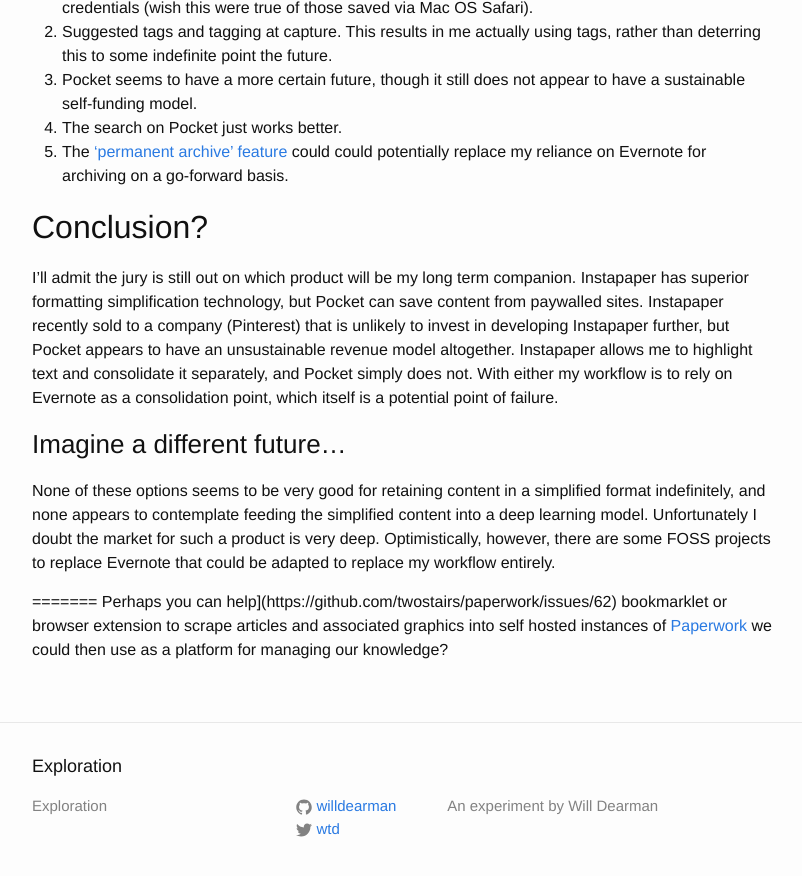
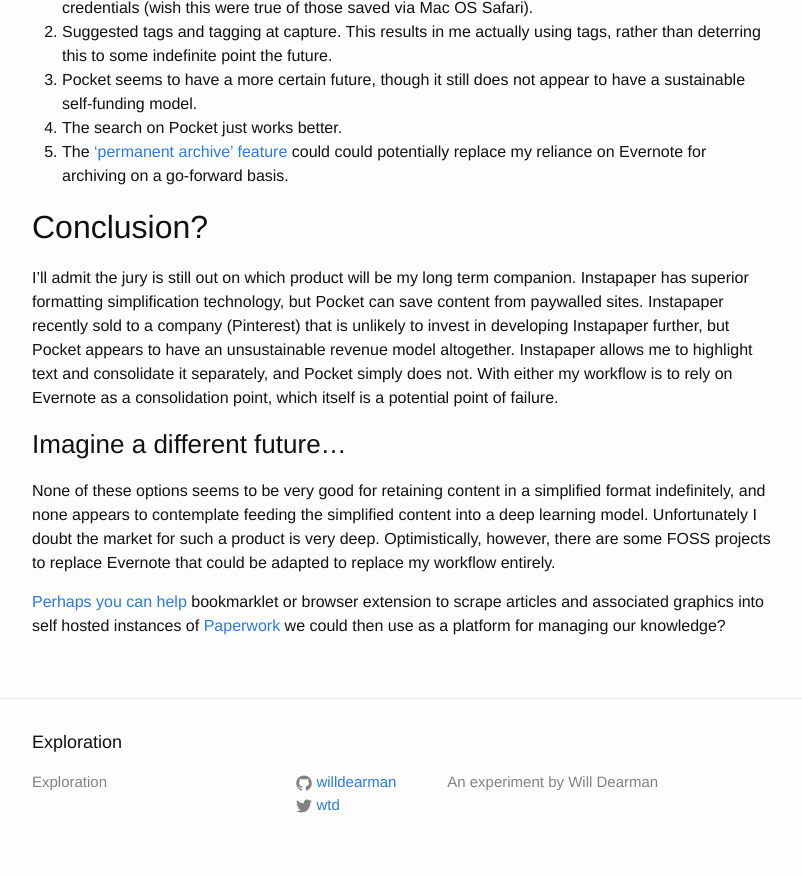
Before and after one commit to willdearman/willdearman, a Jekyll site: the page built from _posts/2016-10-06-instapaper-vs-pocket.md, in a window 1280 px wide and 900 px high, scrolled down 2628 px. Shown: the top 876 px of the window, without its empty margins (238-1040 px from the left). Built offline with Jekyll 4.4.1, drawn with Linux system fonts in a browser that asks for light colours.

Commit message:
Fix missing open bracket in post

```diff
--- a/_posts/2016-10-06-instapaper-vs-pocket.md
+++ b/_posts/2016-10-06-instapaper-vs-pocket.md
@@ -82,5 +82,5 @@
 ### Imagine a different future...
 None of these options seems to be very good for retaining content in a simplified format indefinitely, and none appears to contemplate feeding the simplified content into a deep learning model. Unfortunately I doubt the market for such a product is very deep. Optimistically, however, there are some FOSS projects to replace Evernote that could be adapted to replace my workflow entirely.
 
-=======
-Perhaps you can help](https://github.com/twostairs/paperwork/issues/62) bookmarklet or browser extension to scrape articles and associated graphics into self hosted instances of [Paperwork](http://paperwork.rocks) we could then use as a platform for managing our knowledge?
+
+[Perhaps you can help](https://github.com/twostairs/paperwork/issues/62) bookmarklet or browser extension to scrape articles and associated graphics into self hosted instances of [Paperwork](http://paperwork.rocks) we could then use as a platform for managing our knowledge?
```
